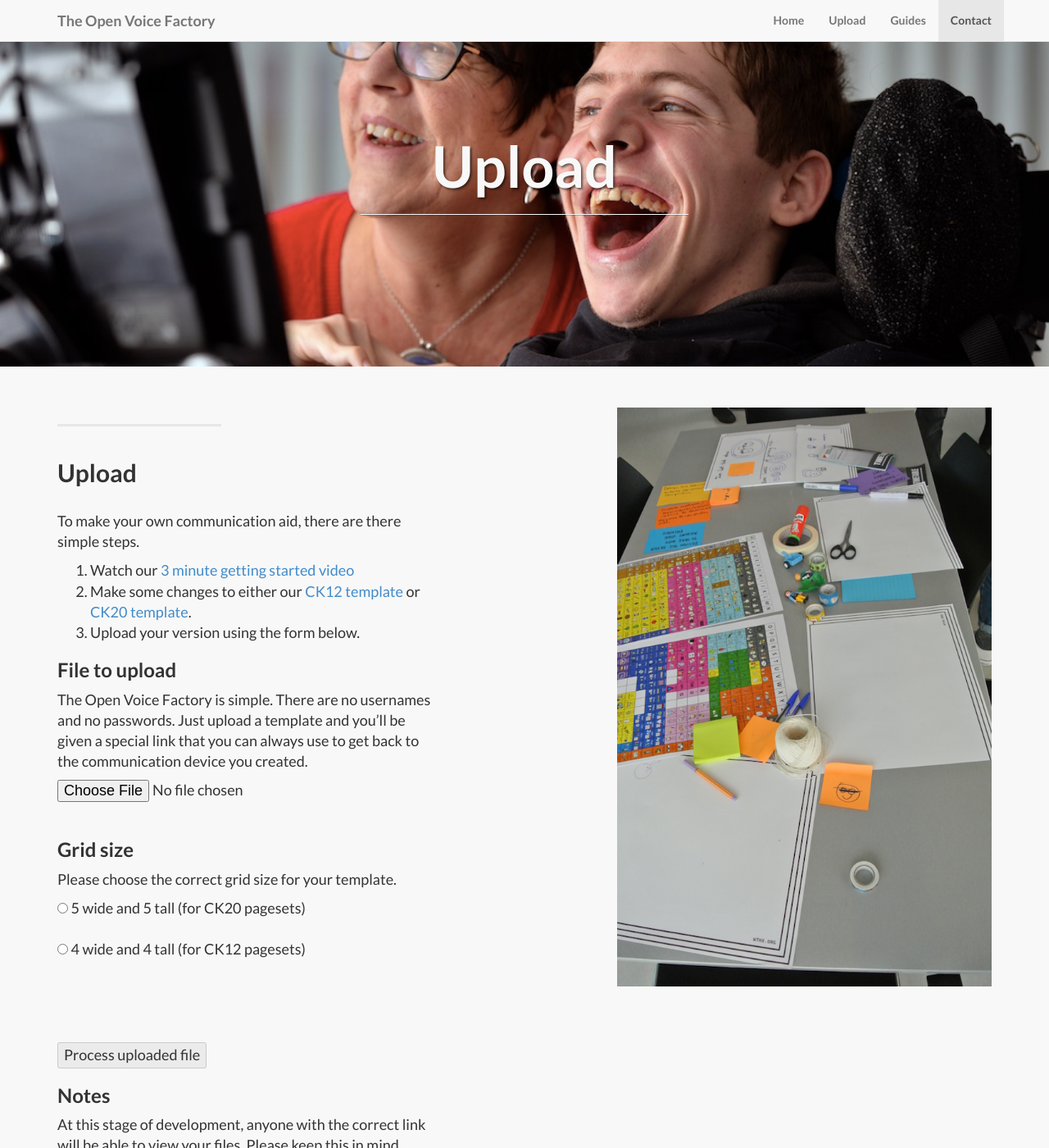
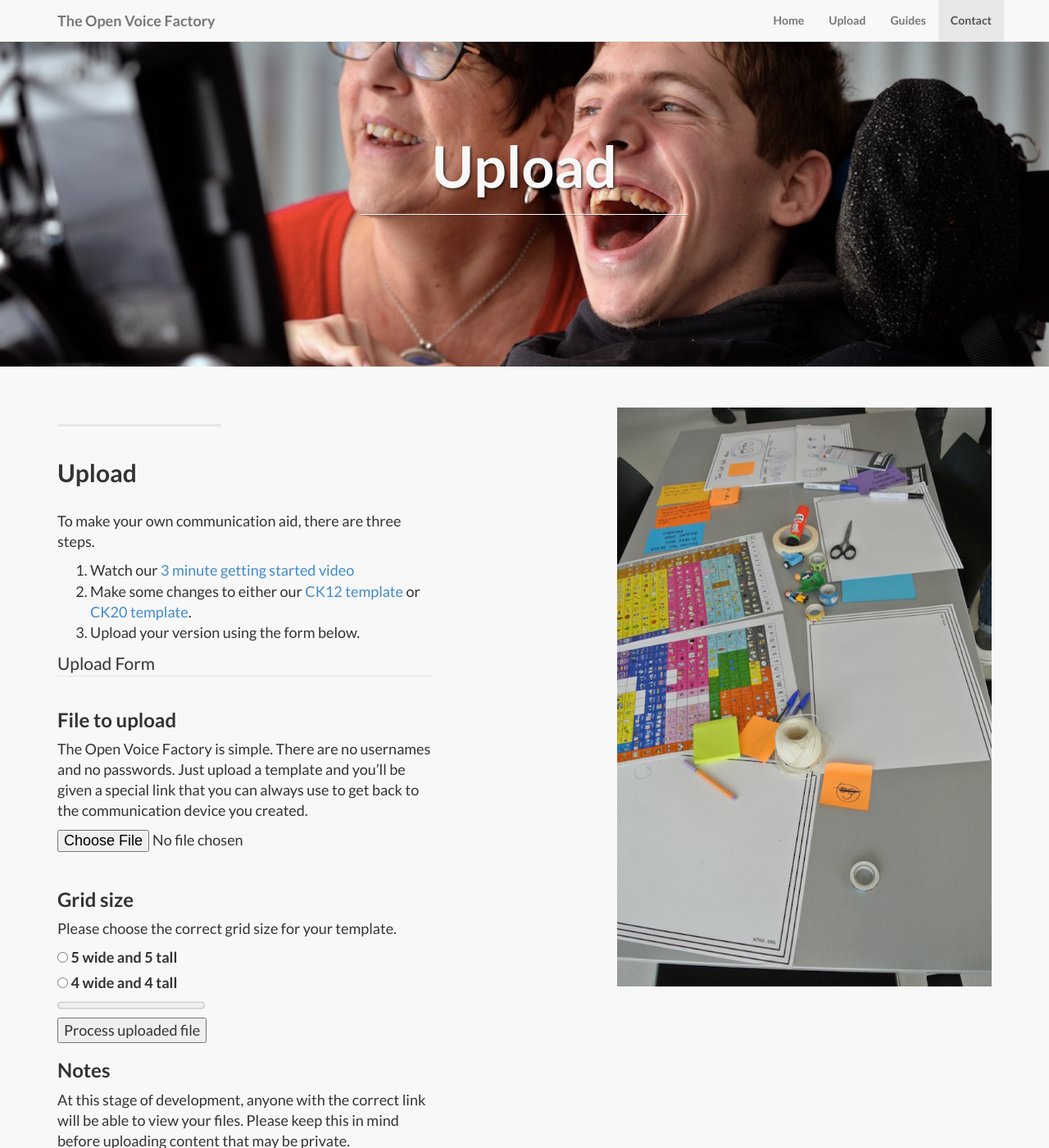
Before and after one commit to eQualityTime/TheOpenVoiceFactory-site, a Jekyll site: the page built from upload_board.html, in a window 1280 px wide and 1400 px high. Shown: the whole window at 82% size. Built offline with Jekyll 4.4.1, drawn with Linux system fonts in a browser that asks for light colours.

Commit message:
This commit matches f01a08a483ccdb6c34be3a1c507d50f31494e362 in the main OVF repo.
It adds a progress bar and removes the javascript validation for more
recent form validation.

```diff
--- a/form-validation.js
+++ /dev/null
@@ -1,40 +0,0 @@
-//Select form
-var formEl = document.querySelectorAll('.file-submit')[0];
-
-//Add function to handle change events
-formEl.addEventListener("change", function(){
-    //Select form elements and store in var
-    var fileEl = document.querySelectorAll('#fileToUpload')[0];
-    var sizeEl = document.querySelectorAll('input.size');
-    var submitEl = document.querySelectorAll('button.button')[0];
-
-    //Init the validation boolean
-    var formValid = true;
-
-    //Mark form as invalid if no file is selected
-    if(!fileEl.value) {
-        formValid = false;
-    }
-
-    //Mark form as invalid if no radiobutton is selected
-    //Init size valid variable
-    var sizeValid = false;
-    //Check all radio buttons for values
-    for(var x=0; x < sizeEl.length; x++) {
-        if(sizeEl[x].checked) {
-            //If any is selected, say it's valid
-            sizeValid = true;
-        }
-    }
-    //If none was selected, the form is not valid
-    if(!sizeValid) {
-        formValid = false;
-    }
-
-    //Set submit button state based on form validation
-    if(formValid) {
-        submitEl.disabled = false;
-    } else {
-        submitEl.disabled = true;
-    }
-});
--- a/upload_board.html
+++ b/upload_board.html
@@ -21,35 +21,93 @@ img: "create.png"
                     <div class="clearfix"></div>
                     <h2 class="section-heading">{{ page.title }}</h2>
 <div class="lead">
-<p>To make your own communication aid, there are there simple steps. </p>
+<p>To make your own communication aid, there are three steps. </p>
 <ol>
 <li> Watch our <a href=guides.html>3 minute getting started video</a></li>
 <li> Make some changes to either our  <a href=https://raw.github.com/joereddington/CommuniKate/master/ck12/CK12%2BV2.pptx>CK12 template</a> or <a href=https://raw.githubusercontent.com/joereddington/CommuniKate/master/ck20/CK20V2.2.pptx>CK20 template</a>. </li>
 <li> Upload your version using the form below. </li>
 </ol>
-<form action="https://code.theopenvoicefactory.org/webinterface/upload.php" method="post" enctype="multipart/form-data" class="file-submit">
+<form action="https://code.theopenvoicefactory.org/webinterface/upload.php" method="post" enctype="multipart/form-data" class="file-submit" id="uploadForm">
+  <fieldset>
+      <legend>Upload Form</legend>
   <h3>File to upload</h3>
 <p>The Open Voice Factory is simple.  There are no usernames and no passwords.  Just upload a template and you’ll be given a special link that you can always use to get back to the communication device you created. </p>
-    <input type="file" name="fileToUpload" accept=".pptx" id="fileToUpload">
+
+    <input type="file" name="fileToUpload" accept=".pptx" id="fileToUpload" required>
     <br>
     <h3>Grid size</h3>
 <p>Please choose the correct grid size for your template. </p>
-    <input type="radio" name="size" value="5" class="size"> 5 wide and 5 tall (for CK20 pagesets)<br>
+
+    <label>
+        <input type="radio" name="size" value="5" class="size" required>
+        5 wide and 5 tall
+    </label>
     <br>
-    <input type="radio" name="size" value="4" class="size"> 4 wide and 4 tall (for CK12 pagesets)<br>
+    <label>
+        <input type="radio" name="size" value="4" class="size">
+        4 wide and 4 tall
+    </label>
     <br>
+    <progress id="uploadProgress" value="0" max="100"></progress> <!-- Progress bar -->
     <br>
-    <br>
-    <br>
-    <button class="button" data-tooltip="Please select a file and a gridsize first!" disabled>Process uploaded file</button>
+    <div id="status"></div>
+    <button class="button" type="submit" data-tooltip="Please select a file and a grid size first!">Process uploaded file</button>
+</fieldset>
+
 </form>
 
 <h3> Notes</h3>
 <p>At  this stage of development, anyone with the correct link will be able to view your files. Please keep this in mind before uploading content that may be private. </p>
 <p>Make sure you test the resulting link thoroughly! There may be lurking bugs in our code and we'd hate for an end-user to be the first ones to find them.</p>
 </div>
-  <script src="choosevoice.js"></script>
-  <script src="form-validation.js"></script>
+  <script>
+
+
+        document.getElementById('uploadForm').addEventListener('submit', function (e) {
+            e.preventDefault();
+            var form = e.target;
+            var formData = new FormData(form);
+
+            var xhr = new XMLHttpRequest();
+            xhr.open(form.method, form.action, true);
+            document.getElementById('status').textContent="Uploading";
+            xhr.upload.addEventListener('progress', function (e) {
+                if (e.lengthComputable) {
+                    console.log("Here");
+                    var percentComplete = (e.loaded / e.total) * 100;
+                    document.getElementById('uploadProgress').value = percentComplete;
+                }
+            });
+
+            xhr.addEventListener('load', function () {
+                if (xhr.status == 200) {
+                    // Handle success actions here
+                    document.getElementById('status').textContent="Uploaded and processing";
+                    document.getElementById('uploadForm').submit();
+                } else {
+                    document.getElementById('status').textContent="Upload failed";
+                    // Handle error actions here
+                }
+            });
+
+            xhr.send(formData);
+        });
+
+
+
+
+
+
+
+
+
+
+
+
+
+
+
+</script>
 
 </div>
                 <div class="col-lg-5 col-lg-offset-2 col-sm-6">
```
